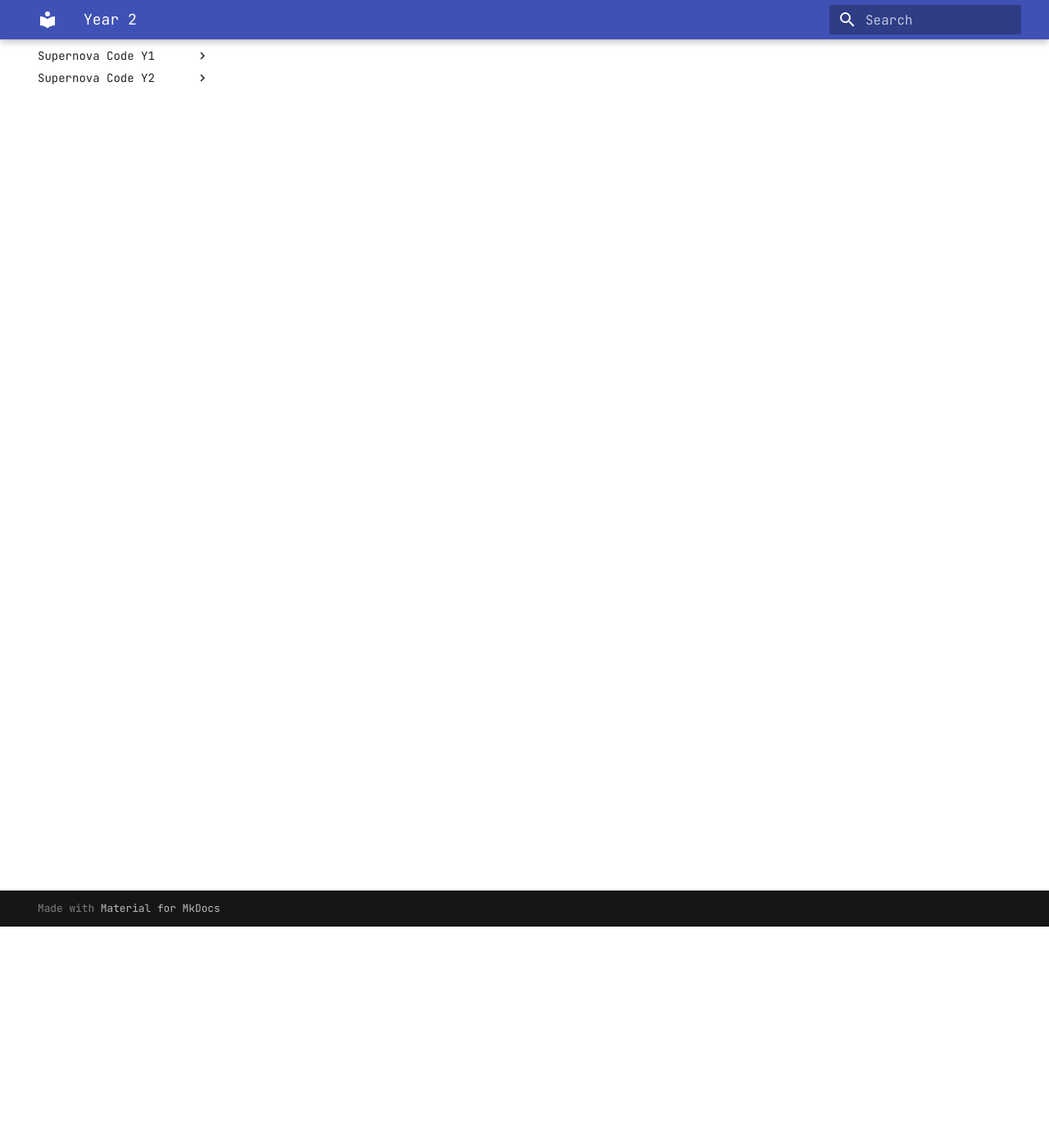
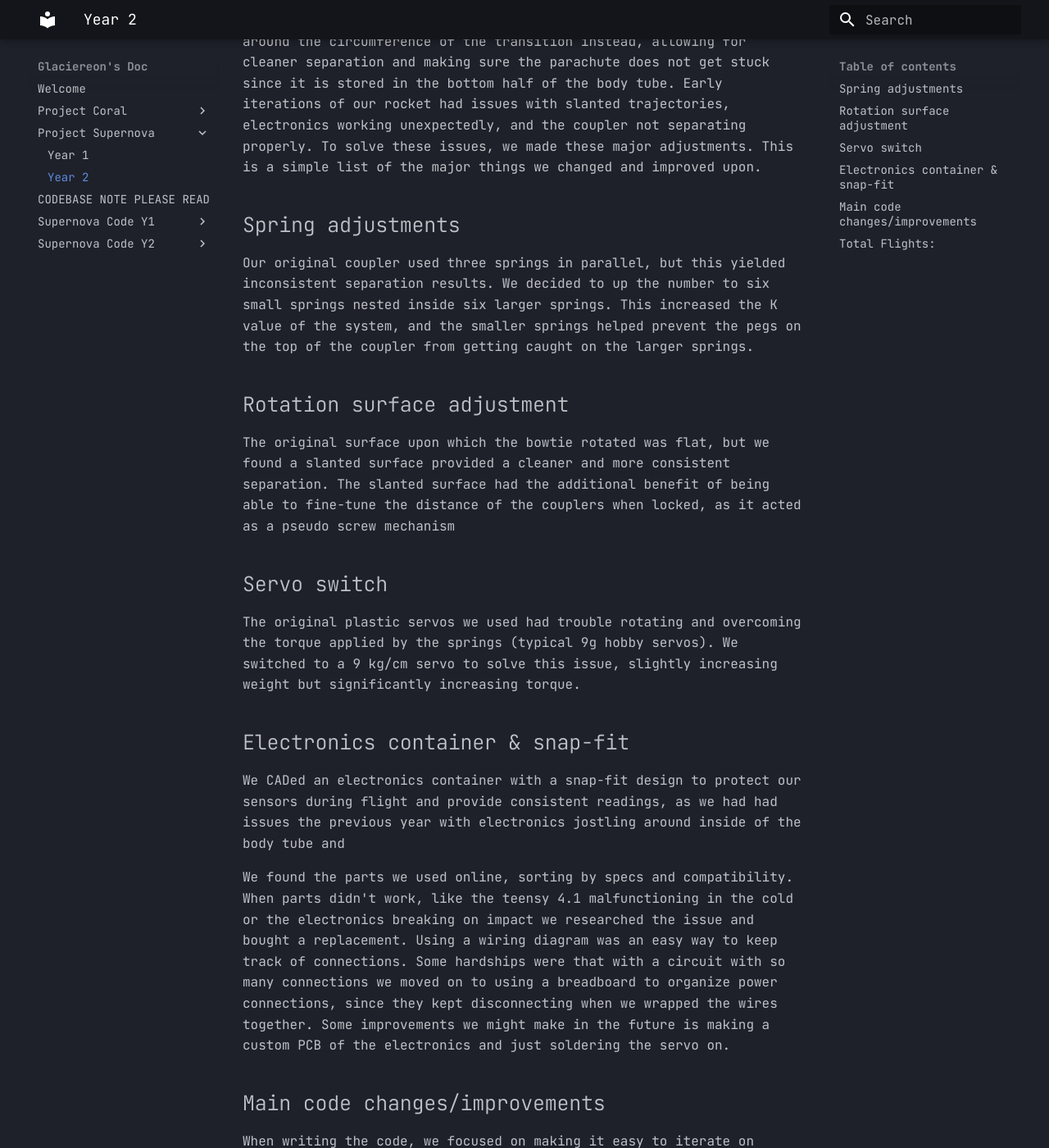
Before and after one commit to Glaciereon/supernovaARC, an MkDocs documentation site: the page built from docs/supernova/supernovayear2.md, in a window 1280 px wide and 1400 px high, scrolled down 270 px. Shown: the whole window at 82% size. Built offline with MkDocs 1.6.1 and Material for MkDocs 9.7.7, drawn with Linux system fonts in a browser that asks for light colours; some of the changed text lies outside the part shown.

Commit message:
added bunch of documentation about improvements 2n d year

```diff
--- a/docs/supernova/supernovayear2.md
+++ b/docs/supernova/supernovayear2.md
@@ -1 +1,25 @@
 # Supernova Year 2
+
+This year had many progressions as compared to the first year. We learned that in principal, the design does work, but there are numerous issues we ran into that we have to address. First off, the rubber-band design with the push rod is not the best way to achieve separation between the two rockets. The other idea we've had is to use springs around the circumference of the transition instead, allowing for cleaner separation and making sure the parachute does not get stuck since it is stored in the bottom half of the body tube.
+Early iterations of our rocket had issues with slanted trajectories, electronics working unexpectedly, and the coupler not separating properly. To solve these issues, we made these major adjustments. This is a simple list of the major things we changed and improved upon.
+
+## Spring adjustments
+
+Our original coupler used three springs in parallel, but this yielded inconsistent separation results. We decided to up the number to six small springs nested inside six larger springs.  This increased the K value of the system, and the smaller springs helped prevent the pegs on the top of the coupler from getting caught on the larger springs.
+
+## Rotation surface adjustment
+The original surface upon which the bowtie rotated was flat, but we found a slanted surface provided a cleaner and more consistent separation. The slanted surface had the additional benefit of being able to fine-tune the distance of the couplers when locked, as it acted as a pseudo screw mechanism
+## Servo switch
+The original plastic servos we used had trouble rotating and overcoming the torque applied by the springs (typical 9g hobby servos). We switched to a 9 kg/cm servo to solve this issue, slightly increasing weight but significantly increasing torque.
+
+## Electronics container & snap-fit
+We CADed an electronics container with a snap-fit design to protect our sensors during flight and provide consistent readings, as we had had issues the previous year with electronics jostling around inside of the body tube and
+
+We found the parts we used online, sorting by specs and compatibility. When parts didn't work, like the teensy 4.1 malfunctioning in the cold or the electronics breaking on impact we researched the issue and bought a replacement. Using a wiring diagram was an easy way to keep track of connections. Some hardships were that with a circuit with so many connections we moved on to using a breadboard to organize power connections, since they kept disconnecting when we wrapped the wires together. Some improvements we might make in the future is making a custom PCB of the electronics and just soldering the servo on.
+
+
+## Main code changes/improvements
+When writing the code, we focused on making it easy to iterate on previous programs by using functions to compartmentalize parts of the program. The whole program runs on a 30 ms loop, executing a different program depending on the state of the program (awaiting liftoff, post-separation). The main rate limiter is the frequency at which the sensor gives new data, which we experimentally determined to be about 20 ms. While we considered using the internal INT pin on the sensor to tighten up timing, we decided it was not worth it since we'd have to adjust the sensor software. Initially, we used rough time-window velocity approximations to predict apogee. However, this method was too inaccurate because conditions changed rapidly in flight (wind bursts, motor fuel finishing, and boosting the rocket up), so we moved on. Next, we thought of using linear regression to estimate where the apogee would be early on. Yet, due to the issues mentioned before, this approach tended to overestimate by around 10 meters. Therefore, we decided on using the Kalman filter. Given the accuracy of the velocity in the model we used for it, the Kalman filter became our final choice.
+
+## Total Flights:
+We were able to get in 10 flights this year in addition to our qualification flights. This is a HUGE improvement to the previous years 3 TOTAL, which included two qualification flights and one test flight.
--- a/mkdocs.yml
+++ b/mkdocs.yml
@@ -1,3 +1,6 @@
+site_name: "Glaciereon's Doc"
+site_url: https://glaciereon.github.io/supernovaARC/
+
 site_name: "Glaciereon's Doc"
 site_url: https://glaciereon.github.io/supernovaARC/
 
@@ -6,6 +9,10 @@
   font:
     text: JetBrains Mono
     code: JetBrains Mono
+  palette:
+    scheme: slate
+    primary: black
+    accent: green
 
 nav:
   - Welcome: index.md
```
